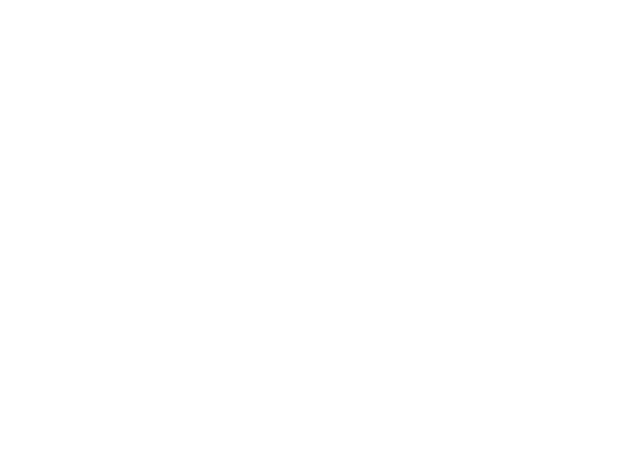
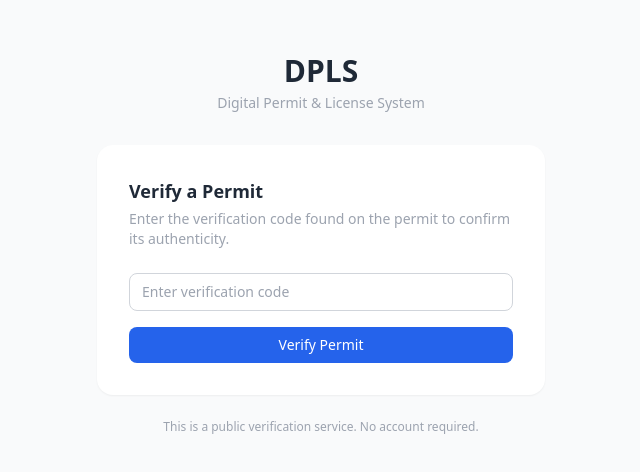
Before and after one commit to Pluto-3/dpls-frontend, a React (Vite) app: page /verify in a window 1280 px wide. Before the commit this address had no page. Shown: the part 156-628 px from the top of the page, without its empty margins (319-959 px from the left). Built offline with nearby package versions, Linux system fonts and the light colour scheme.

Commit message:
phase 5: public permit verification page

```diff
--- a/src/App.jsx
+++ b/src/App.jsx
@@ -11,6 +11,7 @@ import ReviewApplication from './pages/officer/ReviewApplication'
 import AdminDashboard from './pages/admin/AdminDashboard'
 import Departments from './pages/admin/Departments'
 import PermitTypes from './pages/admin/PermitTypes'
+import VerifyPermit from './pages/public/VerifyPermit'
 
 export default function App() {
   return (
@@ -20,6 +21,7 @@ export default function App() {
           <Route path="/" element={<Navigate to="/login" replace />} />
           <Route path="/login" element={<Login />} />
           <Route path="/register" element={<Register />} />
+          <Route path="/verify" element={<VerifyPermit />} />
           <Route path="/unauthorized" element={
             <div className="min-h-screen flex items-center justify-center text-gray-600">
               Access Denied
--- /dev/null
+++ b/src/pages/public/VerifyPermit.jsx
@@ -0,0 +1,109 @@
+import { useState } from 'react'
+import api from '../../api/axios'
+
+export default function VerifyPermit() {
+  const [code, setCode] = useState('')
+  const [result, setResult] = useState(null)
+  const [error, setError] = useState('')
+  const [loading, setLoading] = useState(false)
+
+  const handleVerify = async (e) => {
+    e.preventDefault()
+    setError('')
+    setResult(null)
+    setLoading(true)
+    try {
+      const res = await api.get(`/permits/verify/${code}`)
+      setResult(res.data.data)
+    } catch (err) {
+      setError('No permit found for this verification code.')
+    } finally {
+      setLoading(false)
+    }
+  }
+
+  return (
+    <div className="min-h-screen bg-gray-50 flex flex-col items-center justify-center px-4">
+      <div className="w-full max-w-md">
+        <div className="text-center mb-8">
+          <h1 className="text-3xl font-bold text-gray-800">DPLS</h1>
+          <p className="text-gray-400 text-sm mt-1">Digital Permit &amp; License System</p>
+        </div>
+
+        <div className="bg-white rounded-2xl shadow-sm p-8">
+          <h2 className="text-lg font-bold text-gray-800 mb-1">Verify a Permit</h2>
+          <p className="text-sm text-gray-400 mb-6">
+            Enter the verification code found on the permit to confirm its authenticity.
+          </p>
+
+          <form onSubmit={handleVerify} className="space-y-4">
+            <input
+              type="text"
+              value={code}
+              onChange={(e) => setCode(e.target.value)}
+              placeholder="Enter verification code"
+              className="w-full border border-gray-300 rounded-lg px-3 py-2 text-sm focus:outline-none focus:ring-2 focus:ring-blue-500"
+              required
+            />
+            <button
+              type="submit"
+              disabled={loading}
+              className="w-full bg-blue-600 text-white py-2 rounded-lg text-sm font-medium hover:bg-blue-700 disabled:opacity-50 transition"
+            >
+              {loading ? 'Verifying...' : 'Verify Permit'}
+            </button>
+          </form>
+
+          {error && (
+            <div className="mt-4 bg-red-50 text-red-600 text-sm px-4 py-3 rounded-lg">
+              {error}
+            </div>
+          )}
+
+          {result && (
+            <div className="mt-6 border border-green-200 rounded-xl p-5 bg-green-50">
+              <div className="flex items-center gap-2 mb-4">
+                <span className="text-green-600 text-lg">✓</span>
+                <span className="text-green-700 font-semibold text-sm">Permit is Valid</span>
+              </div>
+              <div className="space-y-2 text-sm">
+                <div className="flex justify-between">
+                  <span className="text-gray-400">Permit Number</span>
+                  <span className="font-medium text-gray-700">{result.permitNumber}</span>
+                </div>
+                <div className="flex justify-between">
+                  <span className="text-gray-400">Holder</span>
+                  <span className="font-medium text-gray-700">{result.applicantName}</span>
+                </div>
+                <div className="flex justify-between">
+                  <span className="text-gray-400">Permit Type</span>
+                  <span className="font-medium text-gray-700">{result.permitTypeName}</span>
+                </div>
+                <div className="flex justify-between">
+                  <span className="text-gray-400">Department</span>
+                  <span className="font-medium text-gray-700">{result.departmentName}</span>
+                </div>
+                <div className="flex justify-between">
+                  <span className="text-gray-400">Issued</span>
+                  <span className="font-medium text-gray-700">
+                    {new Date(result.issuedAt).toLocaleDateString()}
+                  </span>
+                </div>
+                <div className="flex justify-between">
+                  <span className="text-gray-400">Expires</span>
+                  <span className="font-medium text-gray-700">
+                    {new Date(result.expiresAt).toLocaleDateString()}
+                  </span>
+                </div>
+              </div>
+            </div>
+          )}
+        </div>
+
+        <p className="text-center text-xs text-gray-400 mt-6">
+          This is a public verification service. No account required.
+        </p>
+      </div>
+    </div>
+  )
+}
```
